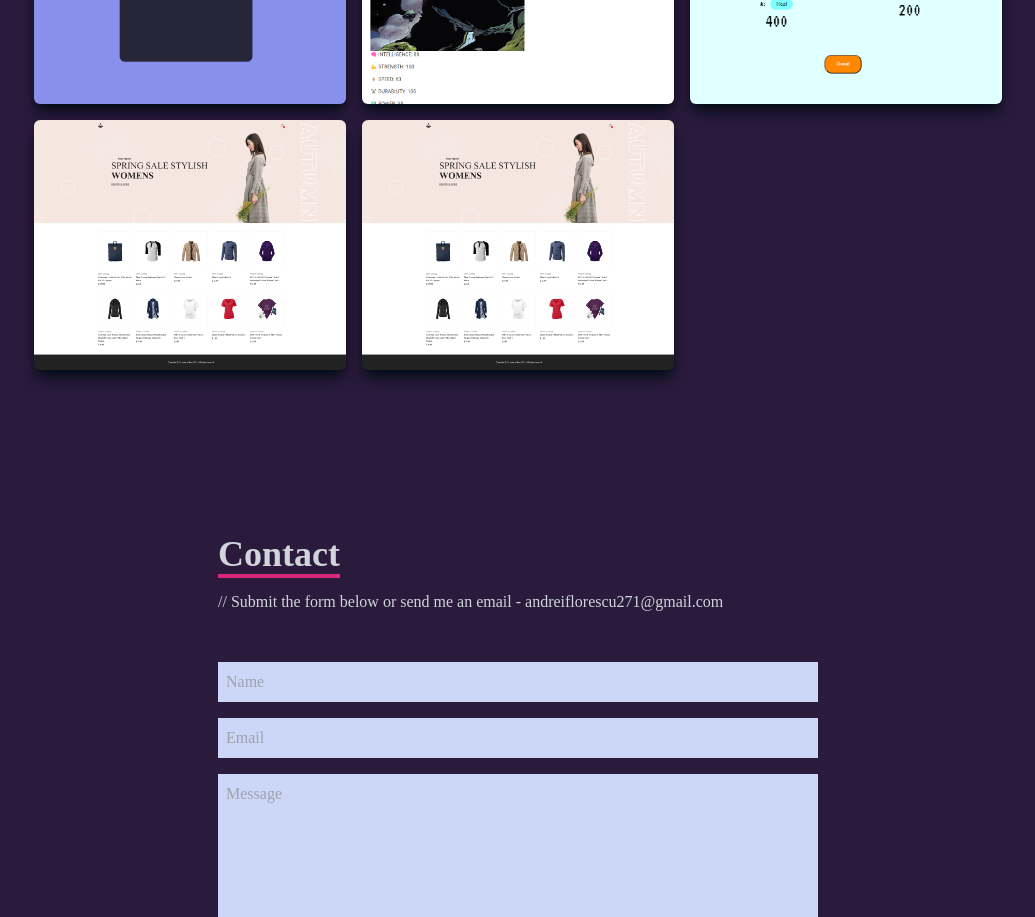
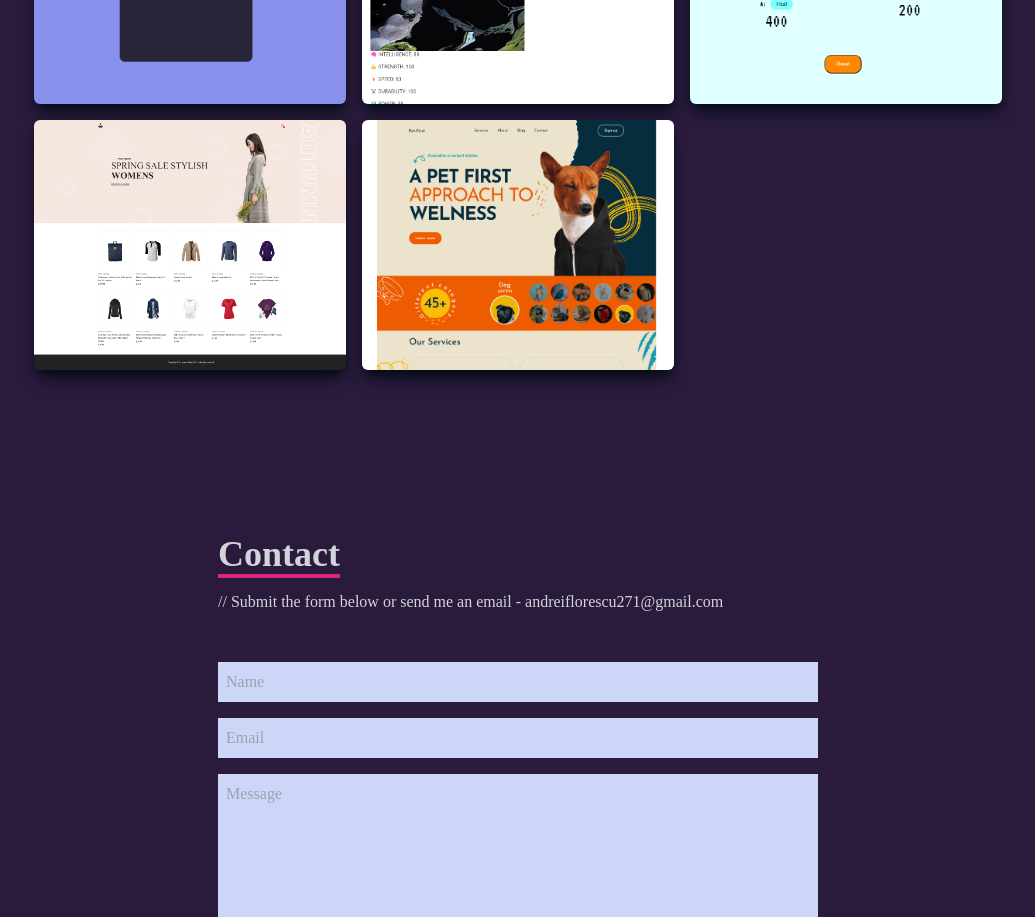
Before and after one commit to LeoMessiTheGoat/CV, a React (Create React App) app: page / in a window 1280 px wide. Shown: the part 2760-3677 px from the top of the page, without its empty margins (122-1157 px from the left). Built offline with nearby package versions, Linux system fonts and the light colour scheme.

Commit message:
petstore

```diff
--- a/src/components/Work.jsx
+++ b/src/components/Work.jsx
@@ -3,6 +3,7 @@ import StreetFighter from '../assets/street-fighter.png'
 import SuperHero from '../assets/Superhero.png'
 import TipCalculator from '../assets/calculator.png'
 import OnlineStore from '../assets/Online-store.png'
+import PetStore from '../assets/petstore.png'
 
 const Work = () => {
   return (
@@ -93,7 +94,7 @@ const Work = () => {
           </div>
 
           {/* Pet Store */}
-          <div style={{backgroundImage: `url(${OnlineStore})`}}
+          <div style={{backgroundImage: `url(${PetStore})`}}
           className='shadow-lg shadow-[#040c16] group container rounded-md flex justify-center items-center mx-auto content-div'>
 
             {/* Hover Effects */}
```
Also changed, not shown: src/assets/petstore.png (added).
